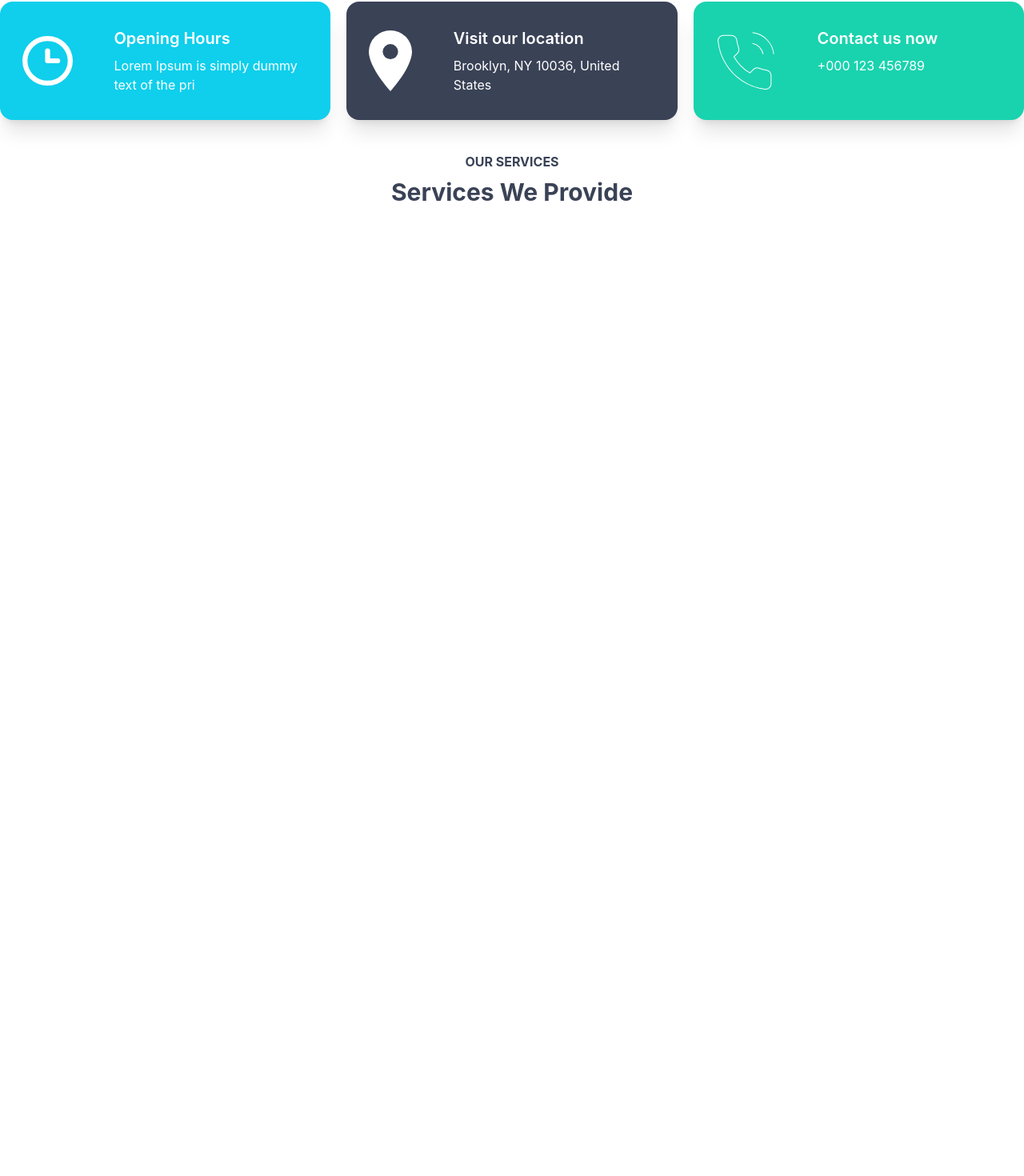
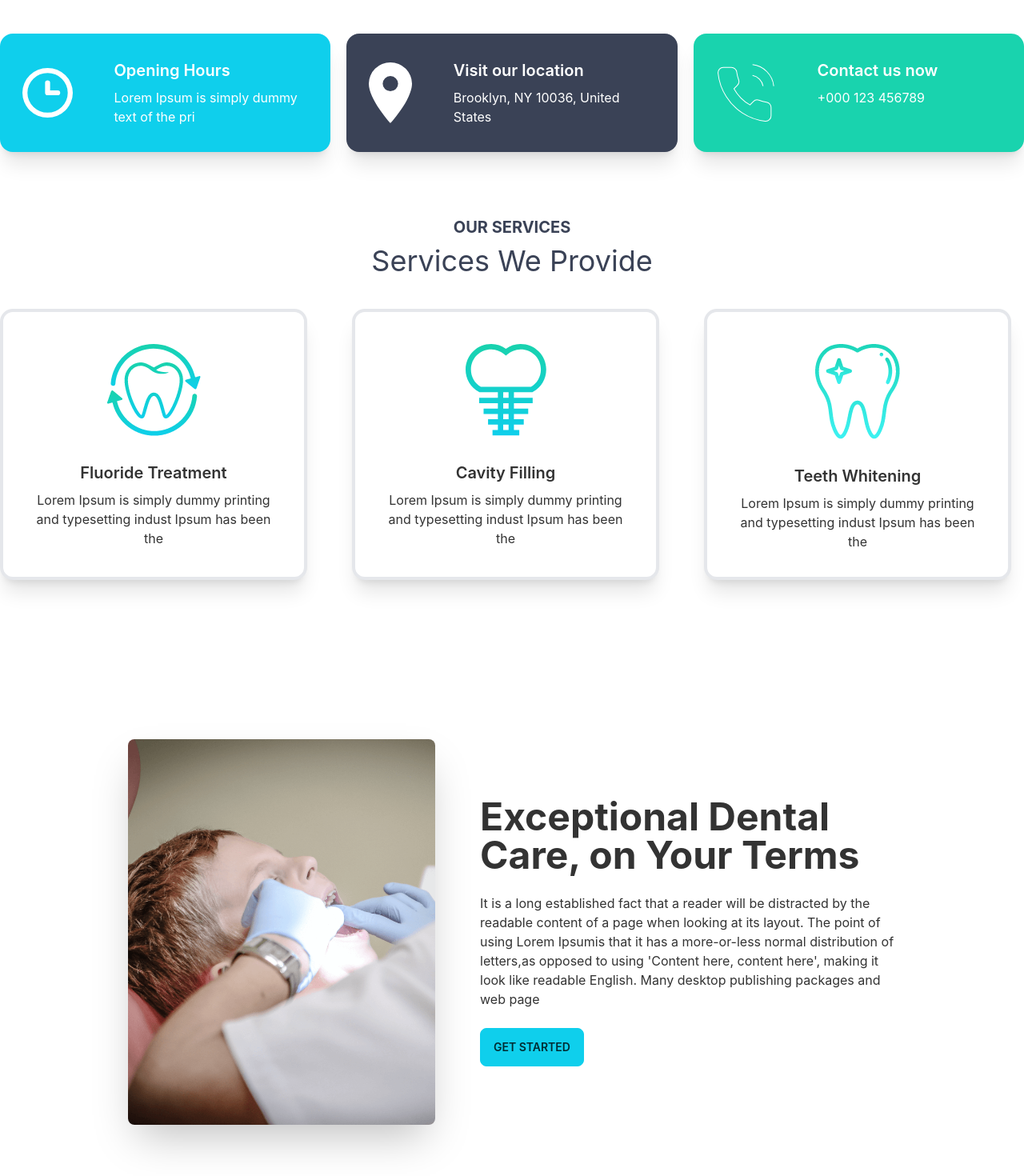
Before and after one commit to assraf-nur/doctors-portal-client, a React (Create React App) app: page / in a window 1280 px wide. Shown: the part 882-2352 px from the top of the page at 80% size. Before the commit the page ends 1140 px from the top, so only its background shows below. Built offline with nearby package versions, Linux system fonts and the light colour scheme.

Commit message:
added service section

```diff
--- a/src/Components/Home/InfoCard.js
+++ b/src/Components/Home/InfoCard.js
@@ -3,7 +3,7 @@ import React from 'react';
 const InfoCard = ({img, cardTitle, cardText, bgClass}) => {
 
     return (
-        <div class={`card lg:card-side bg-primary-100 shadow-xl mb-10 ${bgClass}`}>
+        <div class={`card lg:card-side bg-primary-100 shadow-xl mb-10 my-10 ${bgClass}`}>
             <figure className='pl-7 pr-5'>
                 <img src={img} alt="Album"/>
                 </figure>
--- /dev/null
+++ b/src/Components/Home/Service.js
@@ -0,0 +1,17 @@
+import React from 'react';
+
+const Service = ({service}) => {
+    return (
+        <div class="card w-96 bg-base-100 shadow-xl border-4">
+        <figure class="px-10 pt-10">
+            <img className=' w-20' src={service.img} alt="Shoes" class="rounded-xl" />
+        </figure>
+        <div class="card-body items-center text-center">
+            <h2 class="card-title">{service.name}</h2>
+            <p>{service.des}</p>
+        </div>
+        </div>
+    );
+};
+
+export default Service;
--- a/src/Components/Home/Services.js
+++ b/src/Components/Home/Services.js
@@ -1,10 +1,52 @@
 import React from 'react';
+import fluoride from '../../assets/images/fluoride.png'
+import cavity from '../../assets/images/cavity.png'
+import whitening from '../../assets/images/whitening.png'
+import Service from './Service';
+import treat from '../../assets/images/treatment.png'
 
 const Services = () => {
+    const services = [
+        {
+            _id:1,
+            name: 'Fluoride Treatment',
+            des: 'Lorem Ipsum is simply dummy printing and typesetting indust Ipsum has been the',
+            img: fluoride
+        },
+        {
+            _id:2,
+            name: 'Cavity Filling',
+            des: 'Lorem Ipsum is simply dummy printing and typesetting indust Ipsum has been the',
+            img: cavity
+        },
+        {
+            _id:3,
+            name: 'Teeth Whitening',
+            des: 'Lorem Ipsum is simply dummy printing and typesetting indust Ipsum has been the',
+            img: whitening
+        },
+    ]
     return (
-        <div>
-            <h3 className='text-center text-accent uppercase font-bold'>Our Services</h3>
-            <h2 className='text-center text-accent font-bold text-3xl mt-2'>Services We Provide</h2>
+        <div className='my-10'>
+            <h3 className='text-center text-accent text-xl uppercase font-bold'>Our Services</h3>
+            <h2 className='text-center text-accent text-4xl mt-2'>Services We Provide</h2>
+            <div className='grid lg:grid-cols-3 sm:grid-cols-1 md:grid-cols-2 gap-10 container mx-auto my-10'>
+                {
+                    services.map(service => <Service key={service._id} service={service}></Service>)
+                }
+            </div>
+            <div className='container mx-auto'>
+            <div class="hero min-h-screen">
+                <div class="hero-content flex-col lg:flex-row">
+                    <img src={treat} class="max-w-sm rounded-lg shadow-2xl" alt='imag'/>
+                    <div className=' w-5/12 ml-10'>
+                        <h1 class="text-5xl font-bold">Exceptional Dental Care, on Your Terms</h1>
+                        <p class="py-6">It is a long established fact that a reader will be distracted by the readable content of a page when looking at its layout. The point of using Lorem Ipsumis that it has a more-or-less normal distribution of letters,as opposed to using 'Content here, content here', making it look like readable English. Many desktop publishing packages and web page</p>
+                        <button class="btn btn-primary">Get Started</button>
+                    </div>
+                </div>
+                </div>
+            </div>
         </div>
     );
 };
```
